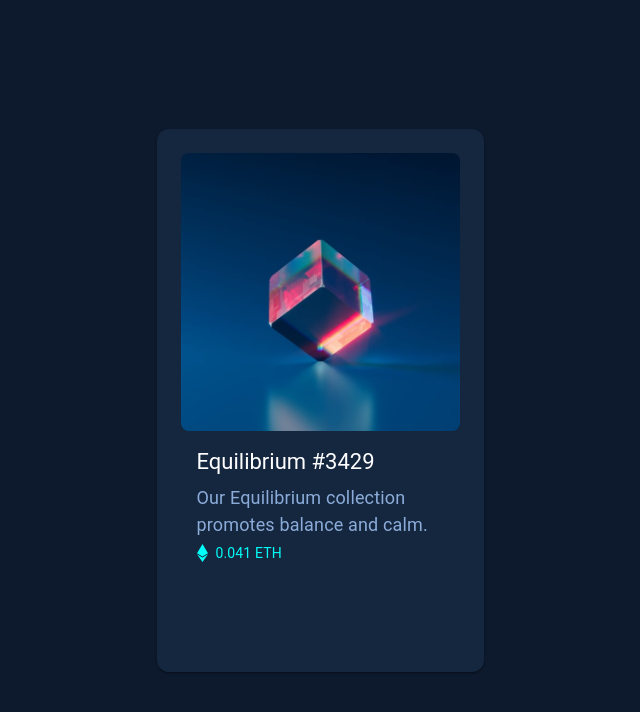
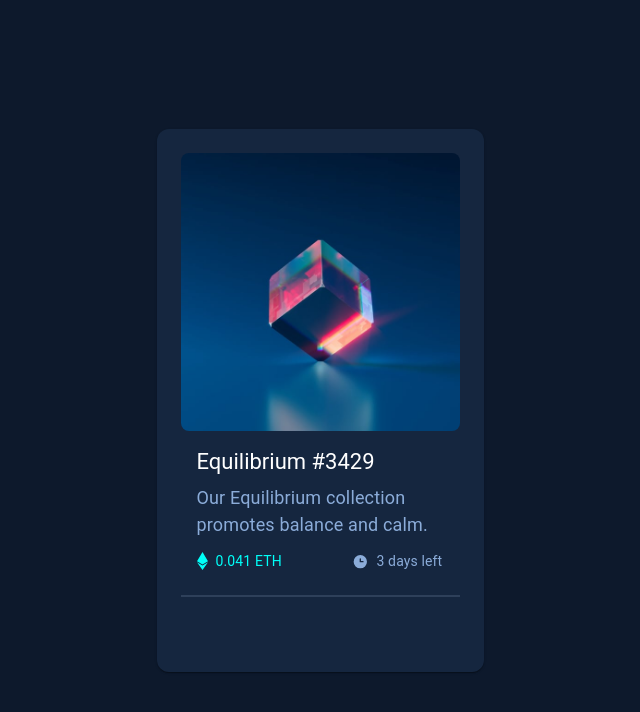
Before and after one commit to dawkey95/NFT-Preview-Challenge, a React (Create React App) app: page / in a window 1280 px wide. Shown: the top 712 px of the page, without its empty margins (320-960 px from the left). Built offline with nearby package versions, Linux system fonts and the light colour scheme; the HTML template or start-up script is replaced by a standard one.

Commit message:
Card bottomBorder added

```diff
--- a/src/assets/themes/theme.js
+++ b/src/assets/themes/theme.js
@@ -8,6 +8,7 @@ const theme = createTheme({
 			white: '#FFFFFF',
 			softBlue: '#8BACD9',
 			cyan: '#00FFF8',
+			darkBlue: '#2E405A',
 		},
 	},
 });
--- a/src/components/Card.jsx
+++ b/src/components/Card.jsx
@@ -1,4 +1,5 @@
 import {
+	Box,
 	Card,
 	CardContent,
 	CardMedia,
@@ -8,7 +9,7 @@ import {
 } from '@mui/material';
 import image from '../assets/images/image-equilibrium.jpg';
 import ethereum from '../assets/images/icon-ethereum.svg';
-import { Box, height } from '@mui/system';
+import clock from '../assets/images/icon-clock.svg';
 
 const NFTCard = () => {
 	return (
@@ -34,7 +35,7 @@ const NFTCard = () => {
 						}}
 					>
 						<CardMedia sx={{ height: 278, borderRadius: 2 }} image={image} />
-						<CardContent>
+						<CardContent sx={{ borderBottom: 'solid #2E405A 2px' }}>
 							<Typography
 								gutterBottom
 								variant="h5"
@@ -53,11 +54,19 @@ const NFTCard = () => {
 								Our Equilibrium collection promotes balance and calm.
 							</Typography>
 
-							<Box width={88} height={19} display="flex" alignItems={'center'}>
-								<img src={ethereum} alt="ethereum icon" />{' '}
-								<Typography color="customColors.cyan" fontSize={14} marginLeft={1}>
-									0.041 ETH
-								</Typography>
+							<Box display={'flex'} justifyContent="space-between" paddingTop={1}>
+								<Box width={88} height={19} display="flex" alignItems={'center'}>
+									<img src={ethereum} alt="ethereum icon" />{' '}
+									<Typography color="customColors.cyan" fontSize={14} marginLeft={1}>
+										0.041 ETH
+									</Typography>
+								</Box>
+								<Box width={92} height={19} display="flex" alignItems={'center'}>
+									<img src={clock} alt="clock icon" />
+									<Typography color="customColors.softBlue" fontSize={14} marginLeft={1}>
+										3 days left
+									</Typography>
+								</Box>
 							</Box>
 						</CardContent>
 					</Card>
```
